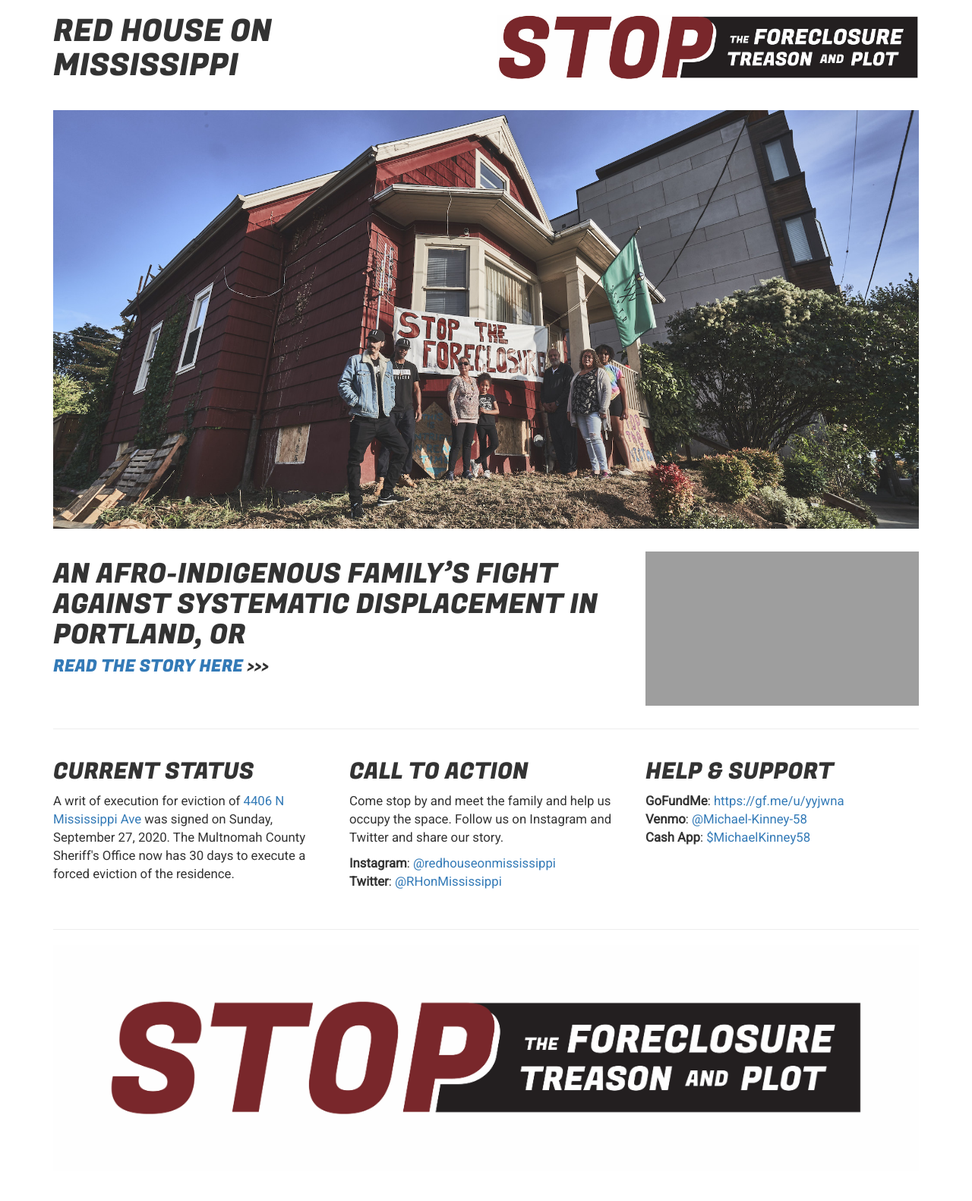
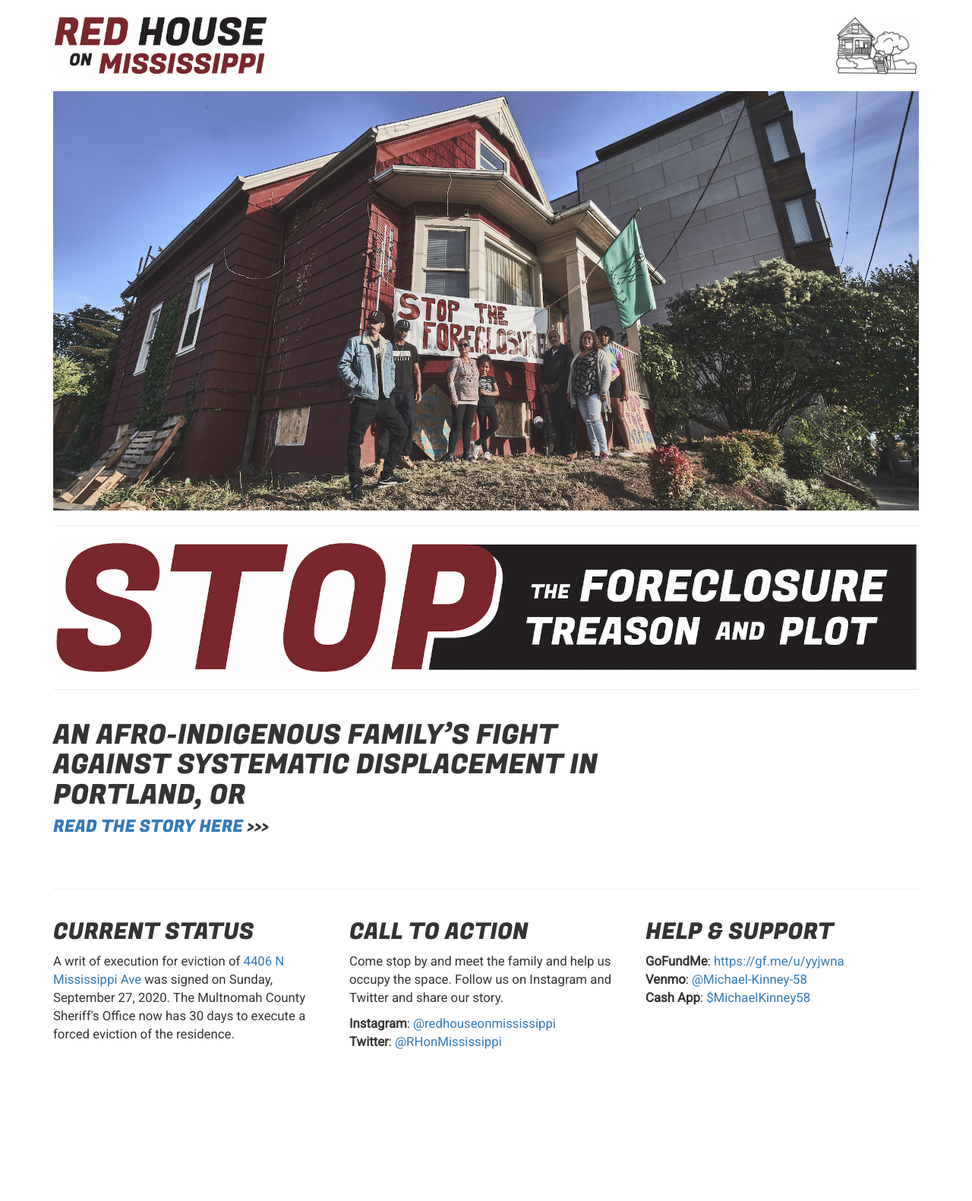
Before and after one commit to redhouseonmississippi/redhouseonmississippi.github.io, a Jekyll site: the page built from index.html, in a window 1280 px wide. Shown: the whole page at 76% size. Built offline with Jekyll 4.4.1, drawn with Linux system fonts in a browser that asks for light colours; after the commit the page ends 1434 px from its top, so only the background shows below that; grey boxes are pictures that could not be loaded.

Commit message:
another home page / header redesign

```diff
--- a/_layouts/default.html
+++ b/_layouts/default.html
@@ -36,24 +36,16 @@
   </head>
   <body>
     <div class="container">
-      <div class="row">
-        <div class="col-sm-6">
-          <h1 class="header"><a href="/">RED HOUSE ON <br/>MISSISSIPPI</a></h1>
-        </div>
-        <div class="col-sm-6">
-          <img class='img-responsive' src="/images/stop-the-foreclosure-header.jpg" alt="STOP THE FORECLOSURE, TREASON, AND PLOT">
+      <div class='row header'>
+        <div class="col-sm-12">
+          <a href="/">
+            <img class='img-responsive' style="height: 80px; float: left" src="/images/red-house-header-text.jpg" alt="The words 'Red House on Mississippi' in big, bold, red and black text">
+            <img class='img-responsive hide-on-mobile' style="height: 80px; float: right" src="/images/redhouse-logo-only.jpg" alt="The words 'Red House on Mississippi' in big, bold, red and black text">
+          </a>
         </div>
       </div>
 
-      {% if page.permalink != 'calendar' %}
-        <img class="img-responsive" src="/images/redhouse-wide.jpg" alt="The Kinney Family standing in front of their house, the sun is shining, a large sign hanging on the house says 'STOP THE FORECLOSURE'">
-      {% endif %}
-
       {{ content }}
-
-      <hr/>
-
-      <img class='img-responsive' src="/images/stop-the-foreclosure.jpg" alt="STOP THE FORECLOSURE, TREASON, AND PLOT">
     </div>
   </body>
 </html>
--- a/calendar.html
+++ b/calendar.html
@@ -3,7 +3,7 @@
 permalink: calendar
 title: Calendar
 ---
-<p class="mobile-calendar-notice">HEY! IF TURN YOUR DEVICE SIDEWARDS, YOU'LL BE ABLE TO SEE THE CALENDAR BETTER</p>
+<p class="mobile-calendar-notice hide-on-desktop">HEY! IF TURN YOUR DEVICE SIDEWARDS, YOU'LL BE ABLE TO SEE THE CALENDAR BETTER</p>
 
 <div id="calendar">
   <div class="iframe-container">
--- a/css/main.scss
+++ b/css/main.scss
@@ -37,6 +37,10 @@
   margin: 20px 0;
 }
 
+.header img {
+  margin: 20px 0 0 0;
+}
+
 p, li {
   font-size: 120%;
   font-family: 'Roboto', sans-serif;
@@ -47,12 +51,11 @@
 }
 
 p.mobile-calendar-notice {
-  display: block;
   color: white;
   font-weight: bold;
   text-align: center;
   background-color: #333;
-  margin: 0 5px 20px 5px;
+  margin: 20px 5px;
   border: 5px solid red;
   padding: 10px;
 }
@@ -66,6 +69,7 @@
   opacity: 0;
 }
 
+// for embeding youtube videos and google calendars
 .iframe-container {
   position: relative;
   padding-bottom: 56.25%;
@@ -82,6 +86,16 @@
   }
 }
 
+#calendar {
+  margin-top: 20px;
+}
+
+// STUFF JUST FOR TABLET / DESKTOP
 @media (min-width: 568px) {
-  p.mobile-calendar-notice { display: none }
+  .hide-on-desktop { display: none }
 }
+
+// STUFF JUST FOR MOBILE
+@media (max-width: 567px) {
+  .hide-on-mobile { display: none }
+}
--- a/index.html
+++ b/index.html
@@ -4,6 +4,14 @@
 ---
 
 <div id='home'>
+  <img class="img-responsive" src="/images/redhouse-wide.jpg" alt="The Kinney Family standing in front of their house, the sun is shining, a large sign hanging on the house says 'STOP THE FORECLOSURE'">
+
+  <hr />
+
+  <img class='img-responsive' src="/images/stop-the-foreclosure-header.jpg" alt="STOP THE FORECLOSURE, TREASON, AND PLOT">
+
+  <hr />
+
   <div class="row">
     <div class="col-sm-6 col-lg-8">
       <h1>AN AFRO-INDIGENOUS FAMILY’S FIGHT AGAINST SYSTEMATIC DISPLACEMENT IN PORTLAND, OR</h1>
--- a/story.html
+++ b/story.html
@@ -5,6 +5,8 @@
 ---
 
 <div id="story">
+  <img class="img-responsive" src="/images/redhouse-wide-short.jpg" alt="The Kinney Family standing in front of their house, the sun is shining, a large sign hanging on the house says 'STOP THE FORECLOSURE'">
+
   <div class="row">
     <div class="col-sm-8">
       <h2>AN AFRO-INDIGENOUS FAMILY’S FIGHT AGAINST SYSTEMATIC DISPLACEMENT IN PORTLAND, OR</h2>
```
Also changed, not shown: images/red-house-header-text.jpg (added), images/redhouse-logo-only.jpg (added), images/redhouse-logo-wide.jpg (added).
